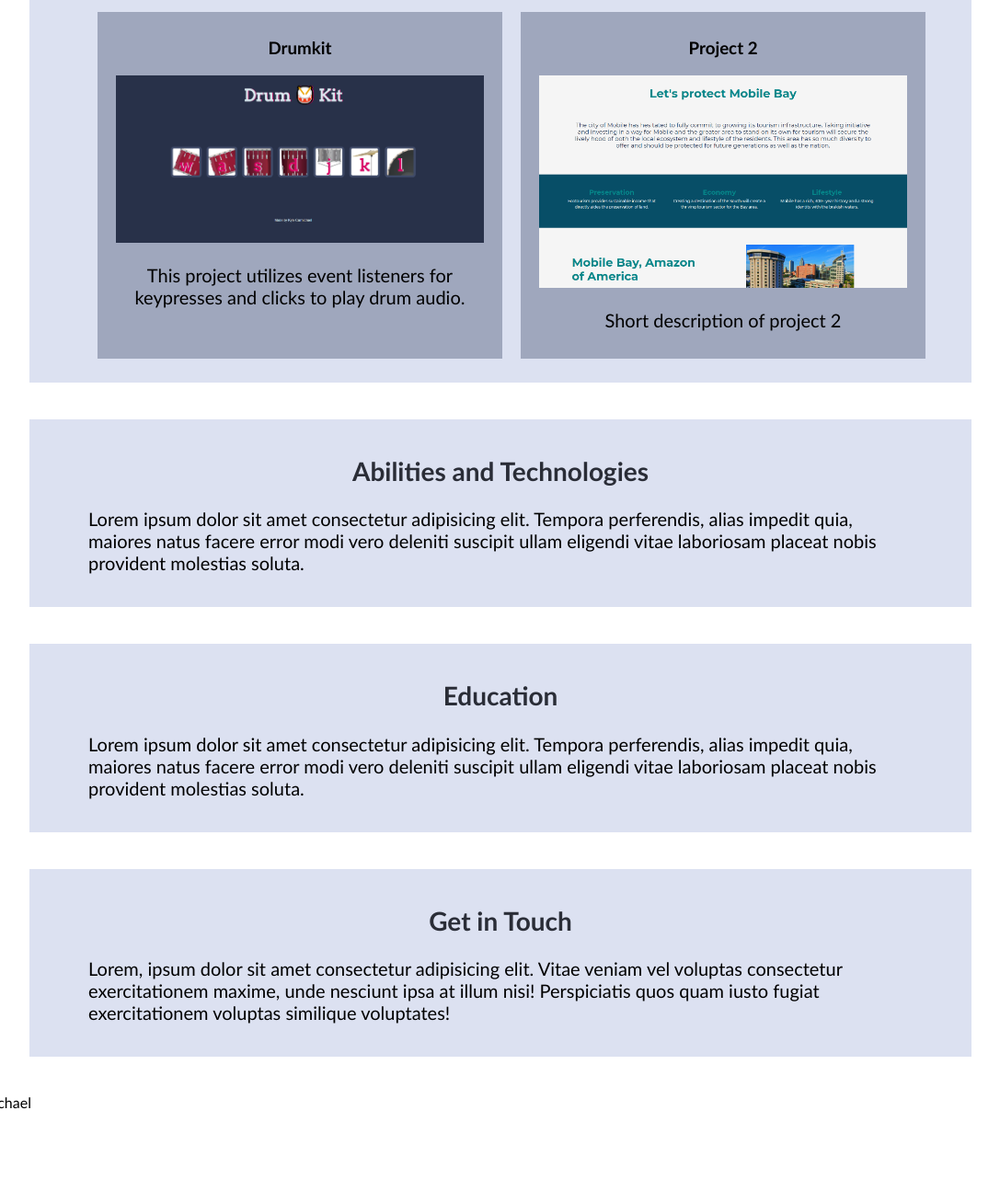
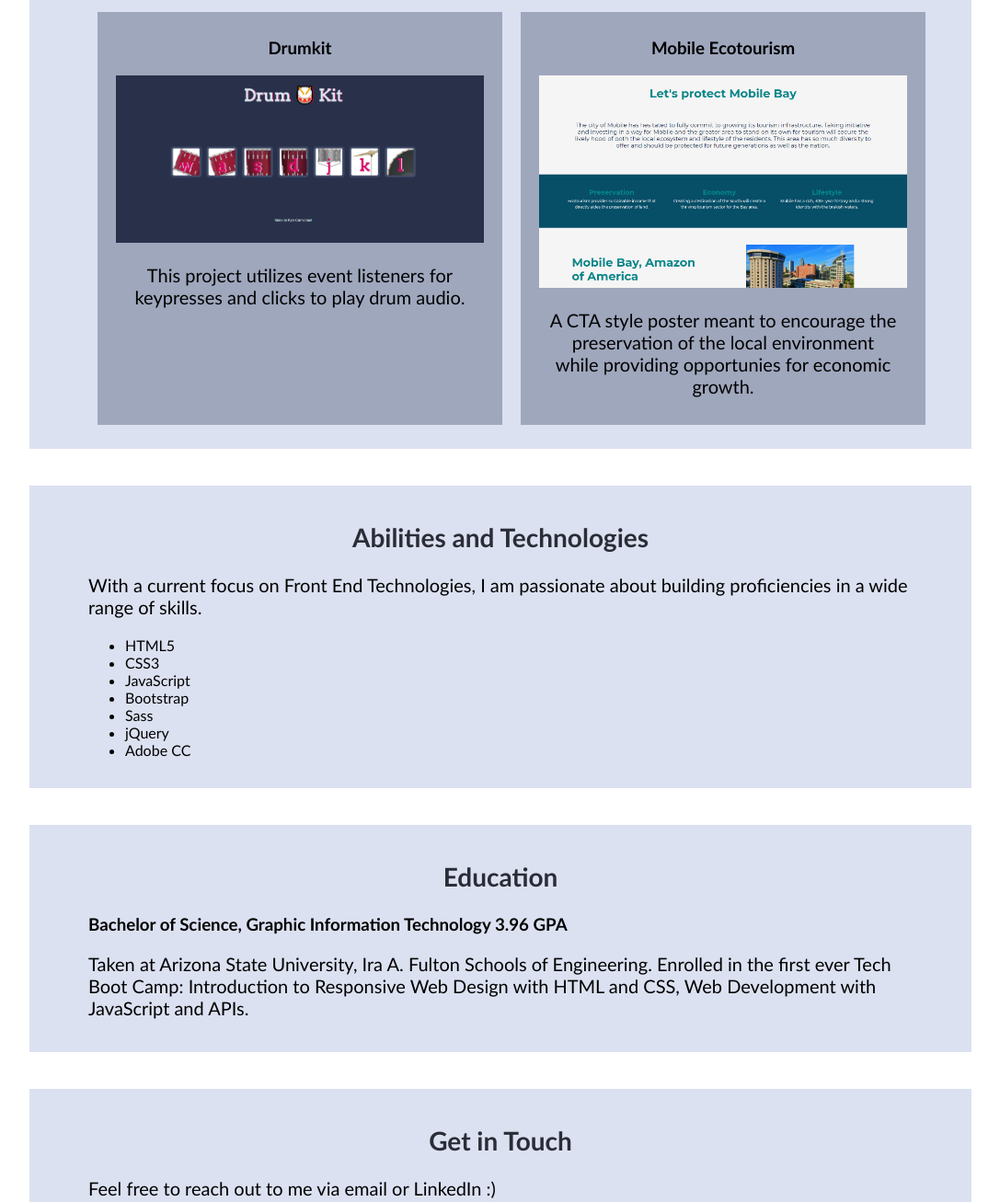
Before and after one commit to kylecarmichael/CVSite, a plain HTML site: page index.html in a window 1280 px wide. Shown: the part 1015-2322 px from the top of the page at 92% size, without its empty margins (96-1183 px from the left). Before the commit the page ends 2223 px from the top, so only its background shows below. Drawn offline with Linux system fonts and the light colour scheme.

Commit message:
Mostly index update

```diff
--- a/index.html
+++ b/index.html
@@ -32,9 +32,9 @@
                     <img src="imgs/DrumKitScrnSht.png" alt="Drum Kit Screen Shot">
                     <p>This project utilizes event listeners for keypresses and clicks to play drum audio.</p>
                 </section><section class="card card-2">
-                    <h3>Project 2</h3>
+                    <h3>Mobile Ecotourism</h3>
                     <img src="imgs/MobileEcoScrnSht.png" alt="Poster on Mobile Ecotourism with a call to action">
-                    <p>Short description of project 2</p>
+                    <p>A CTA style poster meant to encourage the preservation of the local environment while providing opportunies for economic growth.</p>
                 </section><section class="card card-3">
                     <h3>Project 3</h3>
                     <p>Short description of project 3</p>
@@ -48,19 +48,29 @@
 
         <section class="skills">
             <h2>Abilities and Technologies</h2>
-            <p>Lorem ipsum dolor sit amet consectetur adipisicing elit. Tempora perferendis, alias impedit quia, maiores natus facere error modi vero deleniti suscipit ullam eligendi vitae laboriosam placeat nobis provident molestias soluta.</p>
+            <p>With a current focus on Front End Technologies, I am passionate about building proficiencies in a wide range of skills.</p>
+            <ul>
+                <li>HTML5</li>
+                <li>CSS3</li>
+                <li>JavaScript</li>
+                <li>Bootstrap</li>
+                <li>Sass</li>
+                <li>jQuery</li>
+                <li>Adobe CC</li>
+            </ul>
 
         </section>
 
         <section class="education">
             <h2>Education</h2>
-            <p>Lorem ipsum dolor sit amet consectetur adipisicing elit. Tempora perferendis, alias impedit quia, maiores natus facere error modi vero deleniti suscipit ullam eligendi vitae laboriosam placeat nobis provident molestias soluta.</p>
+            <h3>Bachelor of Science, Graphic Information Technology <strong>3.96 GPA</strong></h3>
+            <p>Taken at Arizona State University, Ira A. Fulton Schools of Engineering. Enrolled in the first ever Tech Boot Camp: Introduction to Responsive Web Design with HTML and CSS, Web Development with JavaScript and APIs.</p>
 
         </section>
 
         <section id="contact" class="contact">
             <h2>Get in Touch</h2>
-            <p>Lorem, ipsum dolor sit amet consectetur adipisicing elit. Vitae veniam vel voluptas consectetur exercitationem maxime, unde nesciunt ipsa at illum nisi! Perspiciatis quos quam iusto fugiat exercitationem voluptas similique voluptates!
+            <p>Feel free to reach out to me via email or LinkedIn :)
             </p>
 
         </section>
--- a/styles/style.scss
+++ b/styles/style.scss
@@ -74,6 +74,11 @@ section p {
         width: 400px;
         padding: 0 10px;
     }
+
+    p {
+        margin: 10px;
+        padding: 10px;
+    }
 }
 
 .card-3, .card-4 {
```
Also changed, not shown: styles/style.css, 1 other file.
